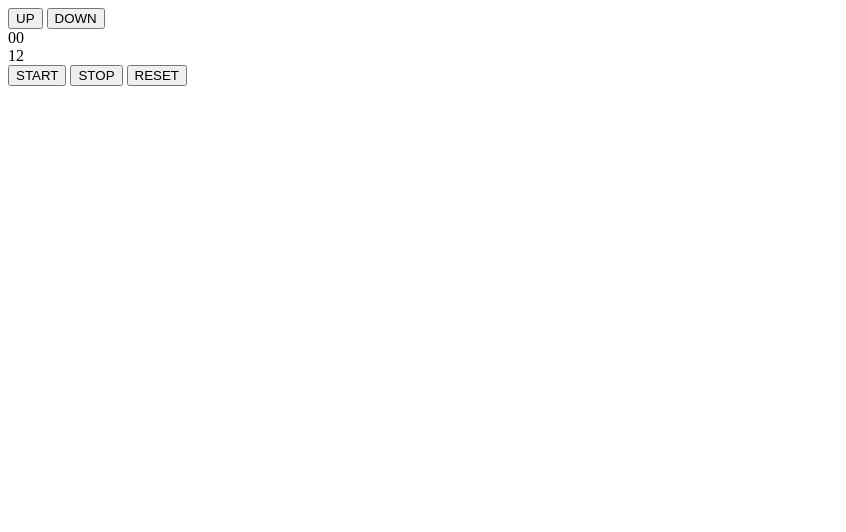
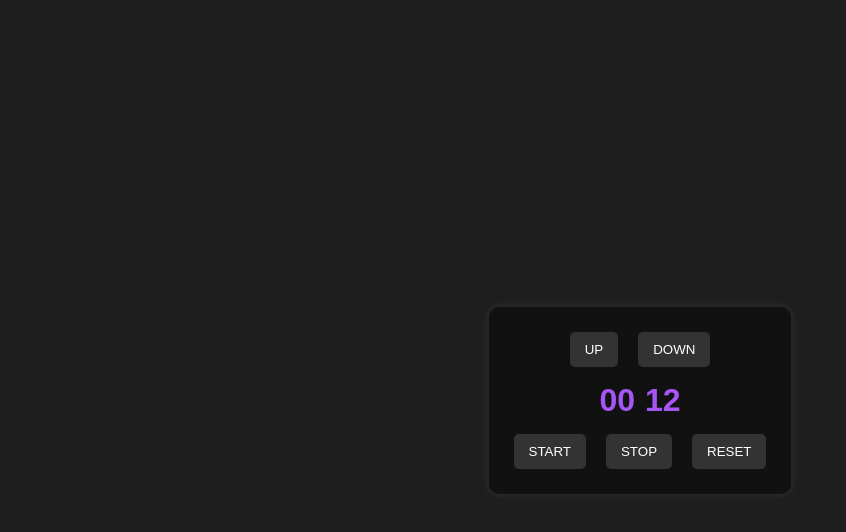
Before and after one commit to JorgePulgar/Contador, a website built with webpack: page index.html in a window 1280 px wide. Shown: the whole page, without its empty margins (0-846 px from the left). Built offline with nearby package versions, Linux system fonts and the light colour scheme.

Commit message:
commit 4: no one else can feel it for you

```diff
--- a/src/styles/main.scss
+++ b/src/styles/main.scss
@@ -1,3 +1,53 @@
-h1 {
-    color: red;
+$bg-color: #1e1e1e;
+$text-color: #ffffff;
+
+
+body {
+  background-color: $bg-color;
+  color: $text-color;
+  font-family: Arial, sans-serif;
+  display: flex;
+  justify-content: center;
+  align-items: center;
+  height: 100vh;
+  margin: 0;
 }
+
+.timer {
+  background: darken($bg-color, 5%);
+  padding: 20px;
+  border-radius: 10px;
+  text-align: center;
+  box-shadow: 0 0 10px rgba(255, 255, 255, 0.1);
+}
+
+.numbers {
+  font-size: 2rem;
+  font-weight: bold;
+  color: #a855f7;
+  margin: 10px 0;
+  display: flex;
+  justify-content: center;
+  gap: 10px;
+}
+
+button {
+  background: #333;
+  border: none;
+  color: $text-color;
+  padding: 10px 15px;
+  margin: 5px;
+  border-radius: 5px;
+  cursor: pointer;
+  transition: background 0.3s ease;
+
+  &:hover {
+    background: #555;
+  }
+}
+
+.setButtons, .controlButtons {
+  display: flex;
+  justify-content: center;
+  gap: 10px;
+}
```
Also changed, not shown: tests/changeValueTimer.test.js (added, +23 -0 lines), tests/timerEntity.test.js (added, +32 -0 lines), dist/styles.css.
